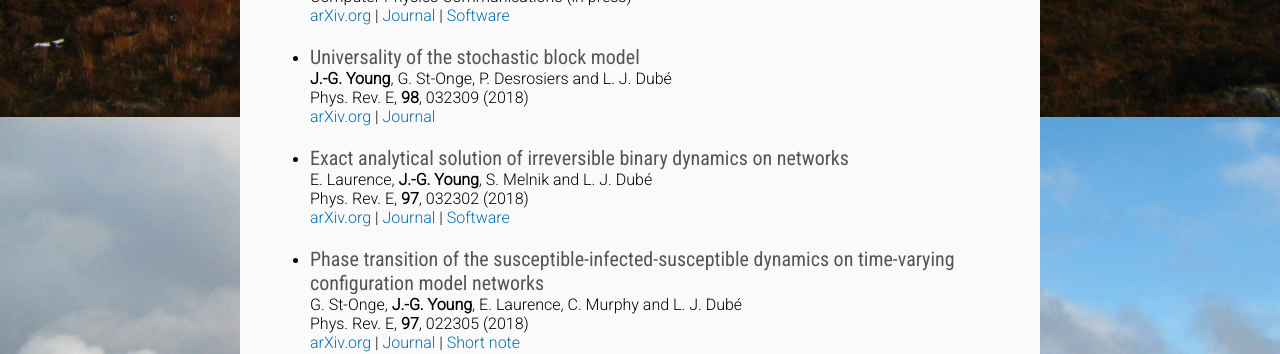
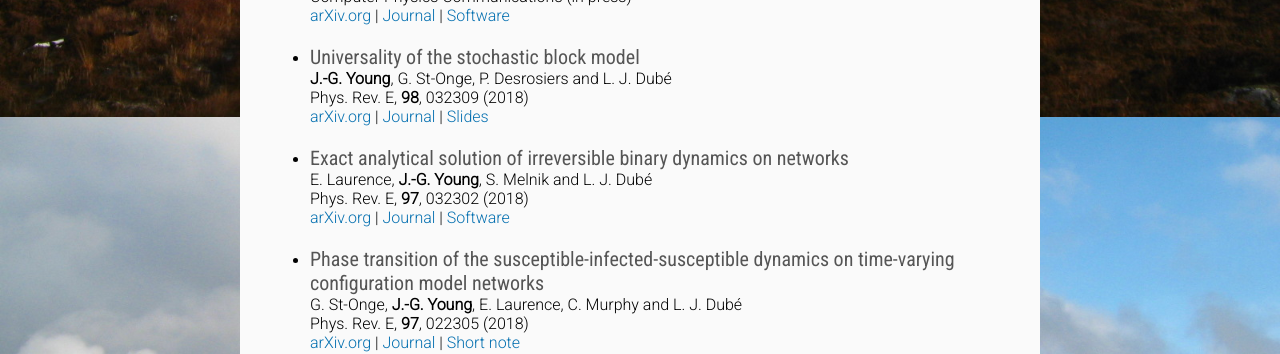
Before and after one commit to jg-you/jg-you.github.io, a Jekyll site: the page built from publications.md, in a window 1280 px wide and 900 px high, scrolled down 690 px. Shown: the part 153-507 px from the top of the window. Built offline with Jekyll 4.4.1, drawn with Linux system fonts in a browser that asks for light colours; some web fonts are replaced; comment, search, counter and statistics services are not loaded.

Commit message:
slides for SBM talk

```diff
--- a/publications.md
+++ b/publications.md
@@ -25,7 +25,7 @@ Computer Physics Communications (in press)<br/>
 * <span class="pub-title">Universality of the stochastic block model</span><br/>
 **J.-G. Young**, G. St-Onge, P. Desrosiers and L. J. Dubé<br/>
 Phys. Rev. E, **98**, 032309 (2018)<br/>
-[arXiv.org](http://arxiv.org/abs/1806.04214) | [Journal](https://doi.org/10.1103/PhysRevE.98.032309)
+[arXiv.org](http://arxiv.org/abs/1806.04214) | [Journal](https://doi.org/10.1103/PhysRevE.98.032309) | [Slides](https://speakerdeck.com/jgyou/on-the-universality-of-the-stochastic-block-model)
 
 * <span class="pub-title">Exact analytical solution of irreversible binary dynamics on networks</span><br/>
 E. Laurence,  **J.-G. Young**, S. Melnik and L. J. Dubé<br/>
```
